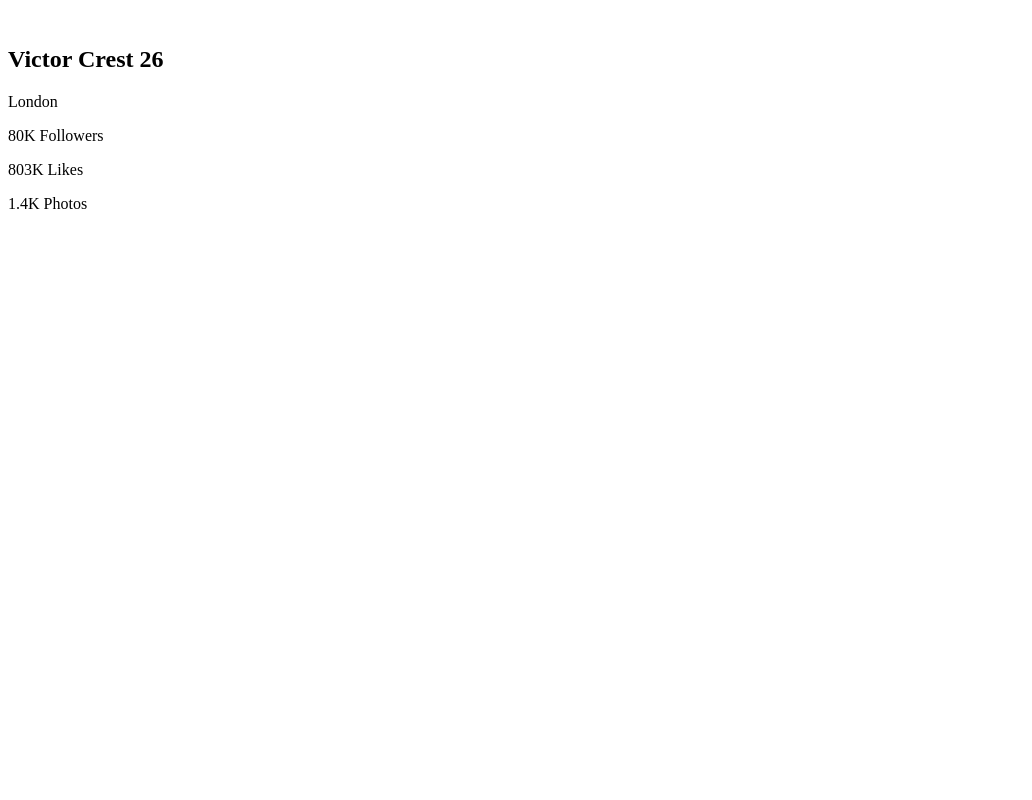
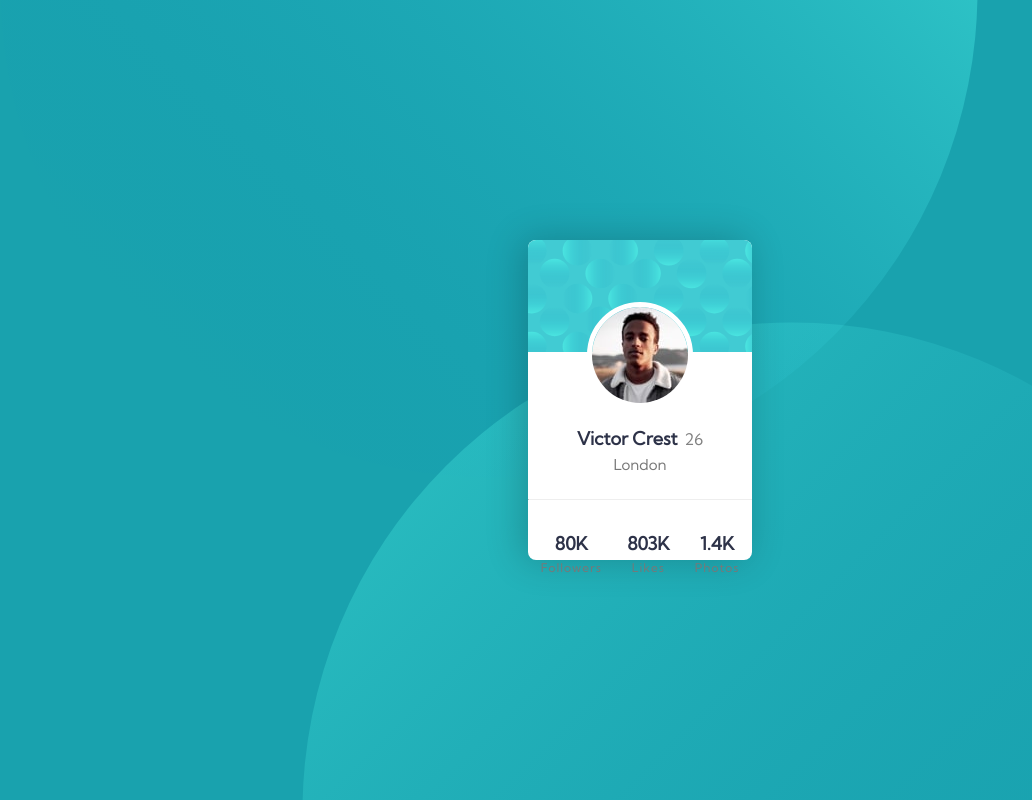
Before and after one commit to oryanhach/profile-card-component, a plain HTML site: page index.html in a window 1280 px wide. Shown: the whole page, without its empty margins (0-1032 px from the left). Drawn offline with Linux system fonts and the light colour scheme.

Commit message:
finish final design

```diff
--- a/index.html
+++ b/index.html
@@ -10,6 +10,7 @@
 			sizes="32x32"
 			href="./images/favicon-32x32.png"
 		/>
+		<link rel="stylesheet" href="styles.css" />
 
 		<title>Frontend Mentor | Profile card component</title>
 	</head>
@@ -17,19 +18,36 @@
 		<main class="profile">
 			<header class="profile__header"></header>
 			<section class="profile__middle">
-				<div class="profile__pic__container">
-					<img class="profile__pic" />
+				<div class="profile__pic-container">
+					<img
+						class="profile__pic"
+						src="images/image-victor.jpg"
+						alt="victor-profile-picture"
+					/>
 				</div>
 				<div class="profile__details">
-					<h1>Victor Crest <span class="profile__age">26</span></h1>
+					<div class="profile__details-main">
+						<p class="profile__name">Victor Crest</p>
+						<p class="profile__age">26</p>
+					</div>
 					<p class="profile__city">London</p>
 				</div>
 			</section>
 
-			<footer class="stats">
-				<p class="profile__stats-item">80K Followers</p>
-				<p class="profile__stats-item">803K Likes</p>
-				<p class="profile__stats-item">1.4K Photos</p>
+			<hr />
+			<footer class="profile__stats">
+				<div class="profile__stats-item">
+					<p class="profile__stats-number">80K</p>
+					<p class="profile__stats-label">Followers</p>
+				</div>
+				<div class="profile__stats-item">
+					<p class="profile__stats-number">803K</p>
+					<p class="profile__stats-label">Likes</p>
+				</div>
+				<div class="profile__stats-item">
+					<p class="profile__stats-number">1.4K</p>
+					<p class="profile__stats-label">Photos</p>
+				</div>
 			</footer>
 		</main>
 	</body>
--- /dev/null
+++ b/styles.css
@@ -0,0 +1,120 @@
+@import url('https://fonts.googleapis.com/css2?family=Kumbh+Sans:wght@400;400&display=swap');
+
+*,
+*::after,
+*::before {
+	margin: 0;
+	padding: 0;
+	box-sizing: inherit;
+}
+
+body {
+	box-sizing: border-box;
+	display: flex;
+	justify-content: center;
+	height: 100vh;
+	align-items: center;
+	font-family: 'Kumbh Sans', sans-serif;
+	background: url(../images/bg-pattern-bottom.svg) bottom -500px right 0 no-repeat,
+		url(../images/bg-pattern-top.svg) top -500px left 0 no-repeat;
+	background-color: hsl(185, 75%, 39%);
+}
+
+.profile {
+	background-color: #fff;
+	border-radius: 8px;
+	height: 40%;
+	width: 17.5%;
+	box-shadow: -5px 0px 37px 1px rgba(0, 0, 0, 0.2);
+	position: absolute;
+	z-index: 2;
+}
+
+.profile__header {
+	height: 35%;
+	background-image: url('images/bg-pattern-card.svg');
+	border-top-left-radius: 8px;
+	border-top-right-radius: 8px;
+}
+
+.profile__middle {
+	display: flex;
+	flex-direction: column;
+	justify-content: center;
+	align-items: center;
+	position: relative;
+}
+
+.profile__pic-container {
+	position: absolute;
+	top: -50px;
+}
+
+.profile__pic {
+	border-radius: 50%;
+	border: #fff solid 5px;
+}
+
+.profile__details {
+	margin-top: 75px;
+}
+
+.profile__details-main {
+	display: flex;
+	justify-content: center;
+	align-items: center;
+	gap: 7px;
+}
+
+.profile__name {
+	font-size: 18px;
+	color: hsl(229, 23%, 23%);
+	font-weight: 700;
+}
+
+.profile__age {
+	color: hsl(0, 0%, 51%);
+	font-weight: 400;
+}
+
+.profile__city {
+	display: flex;
+	justify-content: center;
+	align-items: center;
+	margin-top: 5px;
+	margin-bottom: 25px;
+	color: hsl(0, 0%, 47%);
+	font-weight: 400;
+	font-size: 15px;
+}
+
+hr {
+	border-top: 0;
+	margin-bottom: 32px;
+}
+
+.profile__stats {
+	display: flex;
+	justify-content: space-around;
+}
+
+.profile__stats-item {
+	display: flex;
+	justify-content: center;
+	align-items: center;
+	flex-direction: column;
+	gap: 5px;
+}
+
+.profile__stats-number {
+	font-size: 18px;
+	color: hsl(229, 23%, 23%);
+	font-weight: 700;
+}
+
+.profile__stats-label {
+	color: hsl(0, 0%, 47%);
+	font-weight: 400;
+	font-size: 12px;
+	letter-spacing: 1px;
+}
```
